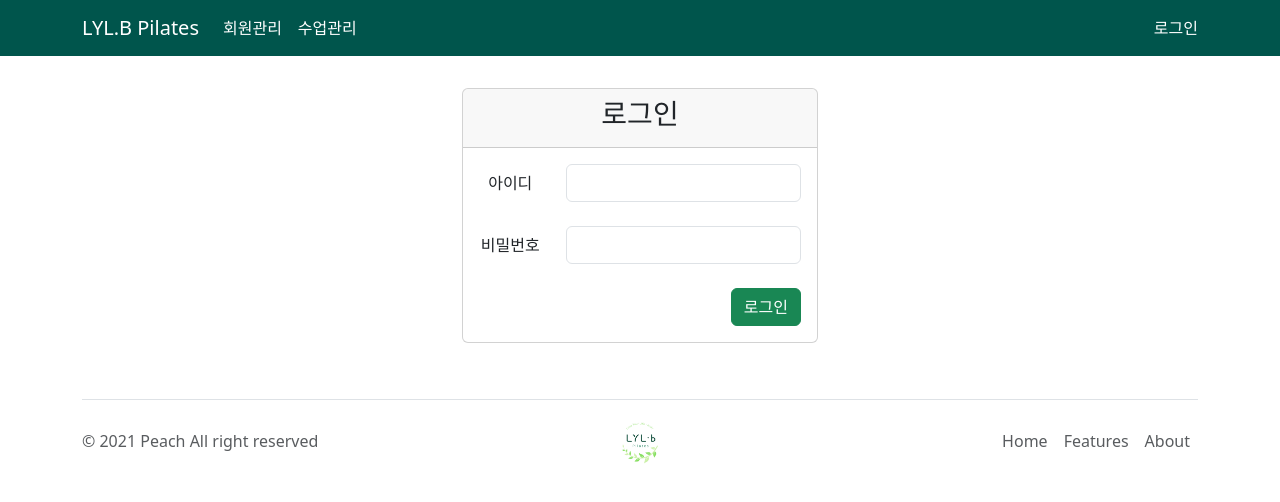
After one commit to JihyunYou/lyl_b, a Django app: page /login/ in a window 1280 px wide. The commit adds this page. Shown: the top 502 px of the page. Run offline with Django 3.2, Linux system fonts and the light colour scheme; some libraries are stand-ins or nearby versions.

Commit message:
로그인 기능, 각 페이지별 권한 설정

```diff
--- /dev/null
+++ b/custom_users/templates/login.html
@@ -0,0 +1,60 @@
+{% extends 'lessons/base.html' %}
+
+{% block main_area %}
+
+<div class="row">
+    <div class="col-lg-4"></div>
+    <div class="col-lg-4">
+        <div style="text-align: center;">
+            <div class="card">
+                <div class="card-header">
+                    <h3>로그인</h3>
+                </div>
+                <div class="card-body">
+
+                    {% if error %}
+                        <div class="alert alert-block alert-danger">
+                            <ul class="m-0">
+                                <li>{{ error }}</li>
+                            </ul>
+                        </div>
+                    {% endif %}
+
+
+                    <form method="POST">
+                        {% csrf_token %}
+                        <div class="row">
+                            <div class="col-3">
+                                <label for="username" class="col-form-label">아이디</label>
+                            </div>
+                            <div class="col-9">
+                                <input id="username" class="form-control" name="username" type="text">
+                            </div>
+                        </div>
+
+                        <br>
+
+                        <div class="row">
+                            <div class="col-3">
+                                <label for="password" class="col-form-label">비밀번호</label>
+                            </div>
+                            <div class="col-9">
+                                <input id="password" class="form-control" name="password" type="password">
+                            </div>
+                        </div>
+
+                        <br>
+                        <div class="text-end">
+                            <input type="submit" class="btn btn-success" value="로그인">
+                        </div>
+                    </form>
+
+                </div>
+            </div>
+        </div>
+    </div>
+    <div class="col-lg-4"></div>
+</div>
+
+
+{% endblock %}
--- a/custom_users/views.py
+++ b/custom_users/views.py
@@ -1,3 +1,34 @@
-from django.shortcuts import render
+from django.contrib import auth
+from django.contrib.auth import authenticate
+from django.shortcuts import render, redirect
 
-# Create your views here.
+import lessons.views
+
+
+def login(request):
+    if request.POST:
+        username = request.POST['username']
+        password = request.POST['password']
+
+        user = authenticate(request, username=username, password=password)
+
+        if user is not None:
+            auth.login(request, user)
+            return redirect(lessons.views.index)
+        else:
+            return render(
+                request,
+                'login.html',
+                {
+                    'error': '로그인 정보가 잘못되었습니다'
+                }
+            )
+
+    else:
+        return render(request, 'login.html')
+
+
+def logout(request):
+    print('로그아웃 method')
+    auth.logout(request)
+    return redirect(lessons.views.index)
--- a/lessons/templates/lessons/base.html
+++ b/lessons/templates/lessons/base.html
@@ -58,15 +58,27 @@
                 LYL.B Pilates
             </a>
 
-            <div class="collapse navbar-collapse" id="navbarNav">
-                <ul class="navbar-nav">
+            <button class="navbar-toggler" type="button" data-bs-toggle="collapse" data-bs-target="#navbarText" aria-controls="navbarText" aria-expanded="false" aria-label="Toggle navigation" style="color: #FFFFFF;">
+              <span class="navbar-toggler-icon bg-white" style="color: #FFFFFF;"></span>
+            </button>
+
+            <div class="collapse navbar-collapse" id="navbarText">
+                <ul class="navbar-nav me-auto mb-2 mb-lg-0">
                     <li class="nav-item">
-                        <a class="nav-link active" href="/member" style="color: #FFFFFF;">회원관리</a>
+                        <a class="nav-link active" aria-current="page" href="/member" style="color: #FFFFFF;">회원관리</a>
                     </li>
                     <li class="nav-item">
-                        <a class="nav-link active" aria-current="page" href="/lesson" style="color: #FFFFFF;">수업관리</a>
+                        <a class="nav-link" href="/lesson" style="color: #FFFFFF;">수업관리</a>
                     </li>
                 </ul>
+
+                <span class="navbar-text" style="color: #FFFFFF;">
+                    {% if user.is_authenticated %}
+                        <a class="nav-link" href="/logout" style="color: #FFFFFF;">로그아웃</a>
+                    {% else %}
+                        <a class="nav-link" href="/login" style="color: #FFFFFF;">로그인</a>
+                    {% endif %}
+                </span>
             </div>
         </div>
     </nav>
--- a/lessons/templates/lessons/index.html
+++ b/lessons/templates/lessons/index.html
@@ -122,7 +122,7 @@
                     </div>
                     <div class="card-body">
                         <div class="row">
-                            <form method="post">
+                            <form action="lesson/create_lesson/" method="post">
                                 {% if error %}
                                     <script>
                                         document.getElementById("createButton").click();
--- a/lyl_b/urls.py
+++ b/lyl_b/urls.py
@@ -15,13 +15,18 @@ Including another URLconf
 """
 from django.contrib import admin
 from django.urls import path
+from django.contrib.auth import views as auth_views
 
 import lessons.views
 import members.views
+import custom_users.views
 
 urlpatterns = [
     path('admin/', admin.site.urls),
     path('', lessons.views.index, name='index'),
+
+    path('login/', custom_users.views.login, name='login'),
+    path('logout/', custom_users.views.logout, name='logout'),
 
     path('member/', members.views.index, name='member_index'),
     path('member/<int:member_id>/', members.views.detail, name='member_detail'),
```
Also changed, not shown: lessons/templates/lessons/lesson_detail.html (+11 -0 lines), lessons/templates/lessons/lesson_list.html (+9 -0 lines), lessons/views.py (+37 -18 lines), members/templates/members/member_create.html (+10 -0 lines), members/templates/members/member_detail.html (+9 -0 lines), members/templates/members/member_index.html (+8 -0 lines), members/views.py (+10 -0 lines).
